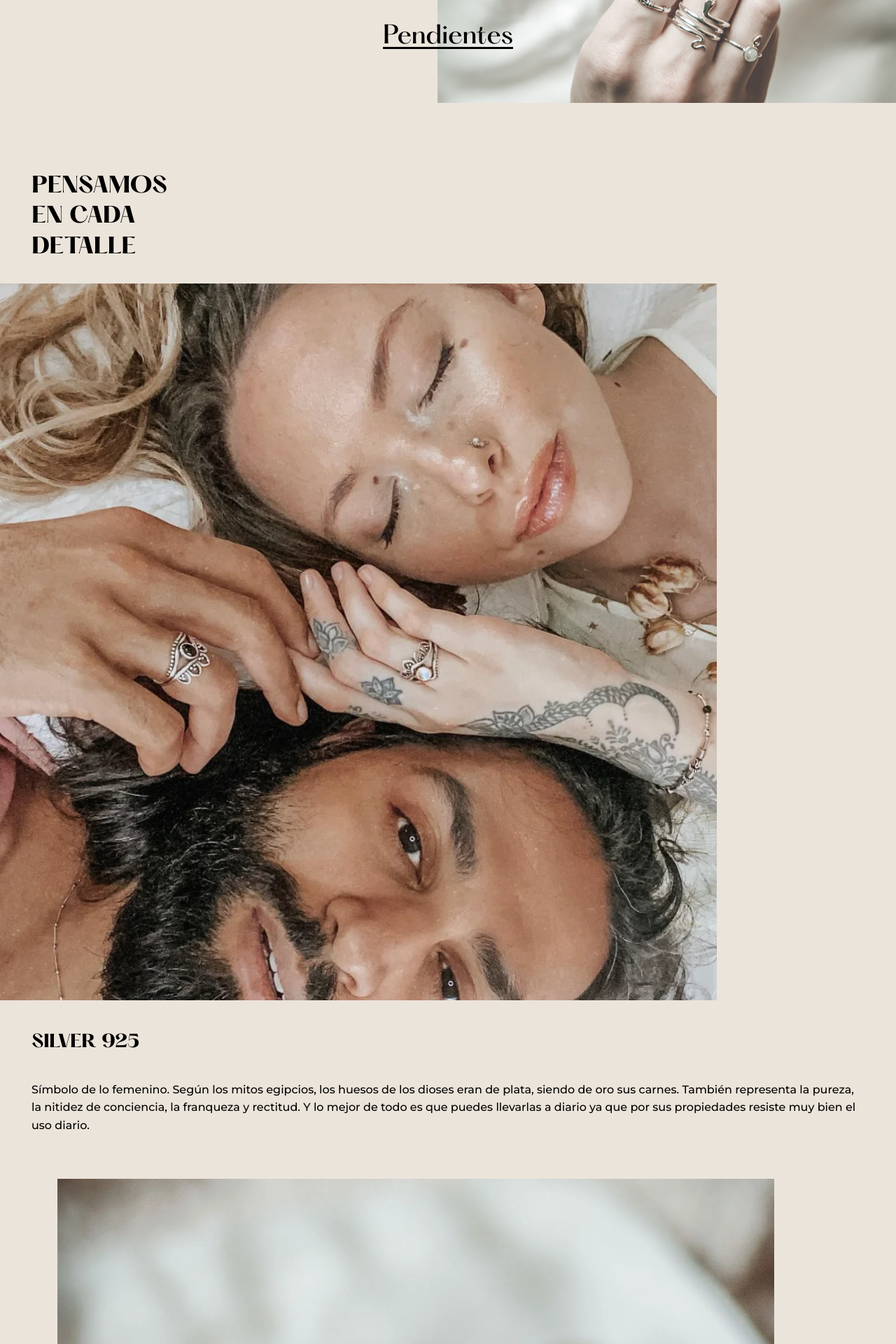
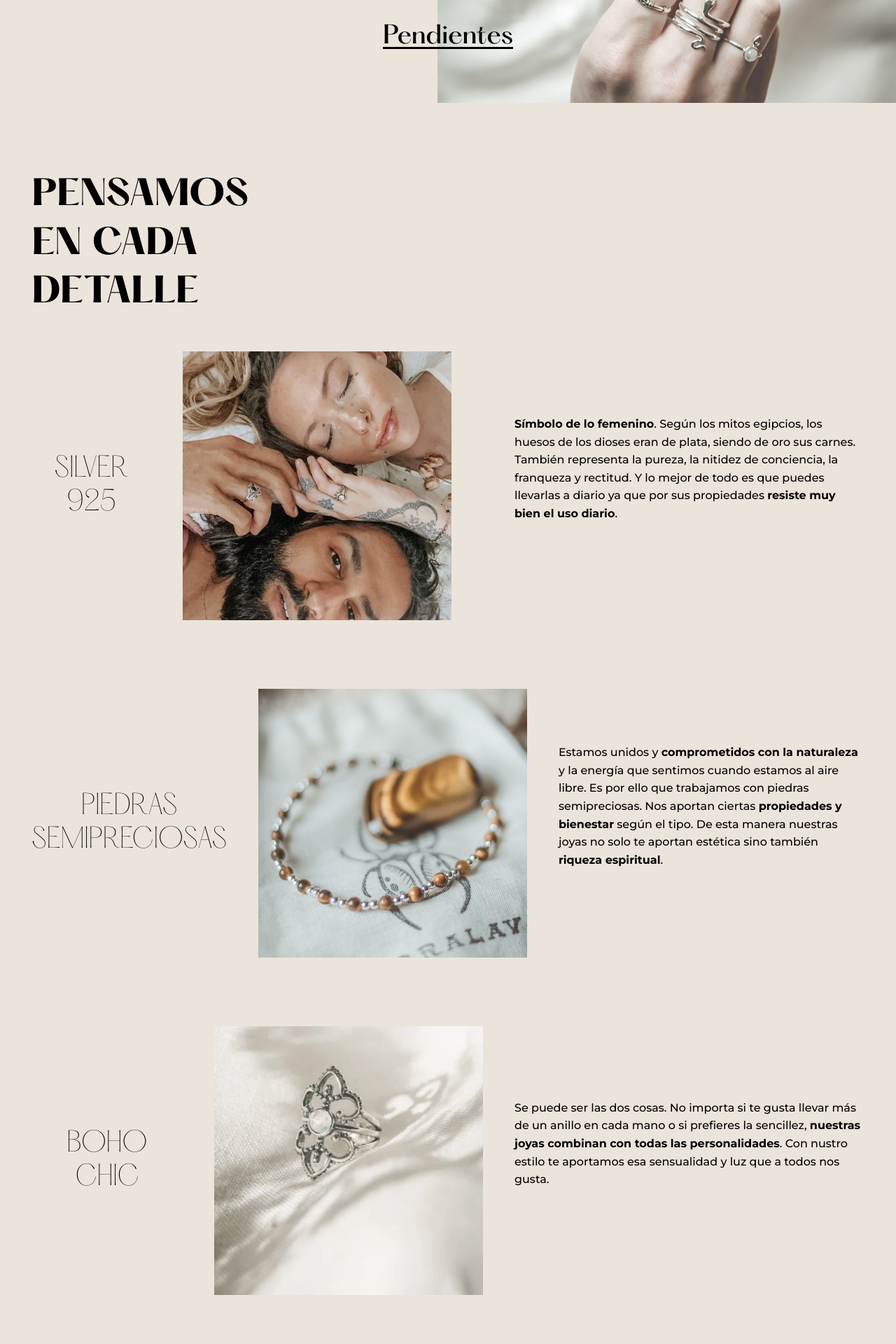
Before and after one commit to Binca-SA/terralava-beta, a PHP site: page / in a window 1280 px wide. Shown: the part 1608-3528 px from the top of the page at 70% size. Run offline with PHP 8.4, Linux system fonts and the light colour scheme; data that the repository does not hold is empty.

Commit message:
section home-values layout desktop

```diff
--- a/css/main.css
+++ b/css/main.css
@@ -848,6 +848,119 @@ body {
   font-size: 16px;
 }
 
+@media (min-width: 700px) {
+  .section-values__title {
+    font-size: 48px;
+  }
+  .section-values__container-silver {
+    display: -webkit-box;
+    display: -ms-flexbox;
+    display: flex;
+    -webkit-box-orient: horizontal;
+    -webkit-box-direction: normal;
+        -ms-flex-direction: row;
+            flex-direction: row;
+    -webkit-box-align: center;
+        -ms-flex-align: center;
+            align-items: center;
+    -webkit-box-pack: center;
+        -ms-flex-pack: center;
+            justify-content: center;
+    margin-bottom: 98px;
+  }
+  .section-values__container-silver__img {
+    width: 30%;
+    margin-left: 45px;
+  }
+  .section-values__container-silver__title {
+    -webkit-box-ordinal-group: 0;
+        -ms-flex-order: -1;
+            order: -1;
+    font-size: 38px;
+    text-align: center;
+    font-weight: 200;
+  }
+  .section-values__container-silver__text {
+    max-width: 500px;
+  }
+  .section-values__container-piedras {
+    display: -webkit-box;
+    display: -ms-flexbox;
+    display: flex;
+    -webkit-box-orient: horizontal;
+    -webkit-box-direction: normal;
+        -ms-flex-direction: row;
+            flex-direction: row;
+    -webkit-box-align: center;
+        -ms-flex-align: center;
+            align-items: center;
+    -webkit-box-pack: center;
+        -ms-flex-pack: center;
+            justify-content: center;
+    margin-bottom: 98px;
+  }
+  .section-values__container-piedras__img {
+    width: 30%;
+    margin-left: 45px;
+  }
+  .section-values__container-piedras__title {
+    -webkit-box-ordinal-group: 0;
+        -ms-flex-order: -1;
+            order: -1;
+    font-size: 38px;
+    text-align: center;
+    font-weight: 200;
+  }
+  .section-values__container-piedras__text {
+    max-width: 500px;
+  }
+  .section-values__container-boho {
+    display: -webkit-box;
+    display: -ms-flexbox;
+    display: flex;
+    -webkit-box-orient: horizontal;
+    -webkit-box-direction: normal;
+        -ms-flex-direction: row;
+            flex-direction: row;
+    -webkit-box-align: center;
+        -ms-flex-align: center;
+            align-items: center;
+    -webkit-box-pack: center;
+        -ms-flex-pack: center;
+            justify-content: center;
+    margin-bottom: 98px;
+  }
+  .section-values__container-boho__img {
+    width: 30%;
+    margin-left: 45px;
+  }
+  .section-values__container-boho__title {
+    -webkit-box-ordinal-group: 0;
+        -ms-flex-order: -1;
+            order: -1;
+    font-size: 38px;
+    text-align: center;
+    font-weight: 200;
+  }
+  .section-values__container-boho__text {
+    max-width: 500px;
+  }
+  .section-values__container-btn {
+    display: -webkit-box;
+    display: -ms-flexbox;
+    display: flex;
+    -webkit-box-pack: center;
+        -ms-flex-pack: center;
+            justify-content: center;
+    -webkit-box-align: center;
+        -ms-flex-align: center;
+            align-items: center;
+  }
+  .section-values__cta {
+    margin: 0;
+    font-size: 26px;
+  }
+}
 .grid-shop {
   margin-right: 1.2em;
   margin-left: 1.2em;
--- a/php/home.php
+++ b/php/home.php
@@ -42,19 +42,19 @@
         <div class="section-values__container-silver">
             <img class="section-values__container-silver__img" src="<?php echo $path; ?>images/home/values1.webp" alt="two models with rings in hand">
             <h5 class="section-values__container-silver__title margin-left-mob">SILVER 925</h5>
-            <p class="section-values__container-silver__text">Símbolo de lo femenino.
+            <p class="section-values__container-silver__text"><b>Símbolo de lo femenino</b>.
             Según los mitos egipcios, los huesos de los dioses eran de plata, siendo de oro sus carnes.
             También representa la pureza, la nitidez de conciencia, la franqueza y rectitud.
             Y lo mejor de todo es que puedes llevarlas a diario ya que
-            por sus propiedades resiste muy bien el uso diario.
+            por sus propiedades <b>resiste muy bien el uso diario</b>.
             </p>
         </div>
 
         <div class="section-values__container-piedras">
             <img class="section-values__container-piedras__img" src="<?php echo $path; ?>images/tienda/pulseras/alanis.webp" alt="elastic bracelet with tiger's eye stone, brown">
             <h5 class="section-values__container-piedras__title margin-left-mob">PIEDRAS SEMIPRECIOSAS</h5>
-            <p class="section-values__container-piedras__text exterior-margin">Estamos unidos y comprometidos con la naturaleza y la energía que sentimos cuando estamos al aire libre.
-            Es por ello que trabajamos con piedras semipreciosas. Nos aportan ciertas propiedades y bienestar según el tipo. De esta manera nuestras joyas no solo te aportan estética sino también riqueza espiritual.
+            <p class="section-values__container-piedras__text exterior-margin">Estamos unidos y <b>comprometidos con la naturaleza</b> y la energía que sentimos cuando estamos al aire libre.
+            Es por ello que trabajamos con piedras semipreciosas. Nos aportan ciertas <b>propiedades y bienestar</b> según el tipo. De esta manera nuestras joyas no solo te aportan estética sino también <b>riqueza espiritual</b>.
             </p>
         </div>
 
@@ -62,10 +62,11 @@
             <img class="section-values__container-boho__img" src="<?php echo $path; ?>images/test/imagen1.webp" alt="silver parrot flower necklace">
             <h5 class="section-values__container-boho__title margin-left-mob">BOHO CHIC</h5>
             <p class="section-values__container-boho__text">Se puede ser las dos cosas.
-            No importa si te gusta llevar más de un anillo en cada mano o si prefieres la sencillez, nuestras joyas combinan con todas las personalidades.
+            No importa si te gusta llevar más de un anillo en cada mano o si prefieres la sencillez, <b>nuestras joyas combinan con todas las personalidades</b>.
             Con nustro estilo te aportamos esa sensualidad y luz que a todos nos gusta.
             </p>
         </div>
+        <div class="section-values__container-btn">
             <button class="intro-home__cta cta-buttoms margin-left-mob">
                 <svg width="25" height="25" viewBox="0 0 48 48" fill="none" xmlns="http://www.w3.org/2000/svg">
                     <g clip-path="url(#clip0_341_45)">
@@ -78,6 +79,7 @@
                     </defs>
                 </svg>Descubrir Colección
             </button>
+        </div>
     </section>
 
     <section id="guia-de-tallas" class="section-sizeGuide section-margin-top">
--- a/sass/utilities/_mixins.scss
+++ b/sass/utilities/_mixins.scss
@@ -33,3 +33,23 @@
     font-size:$h5 ;
     line-height: 160.5%;
 }
+@mixin containers-values{
+        display: flex;
+        flex-direction: row;
+        align-items: center;
+        justify-content: center;
+        margin-bottom: $organism-margin-desk;
+        &__img{
+            width: 30%;
+            margin-left: $exterior-margen;
+        }
+        &__title{
+            order: -1;
+            font-size: $h5-desk;
+            text-align: center;
+            font-weight: 200;
+        }
+        &__text{
+            max-width:500px ;
+        }
+}
--- a/sass/views/_home.scss
+++ b/sass/views/_home.scss
@@ -476,3 +476,29 @@
     }
 
 }
+@media (min-width:700px){
+    .section-values{
+        &__title{
+            font-size: $h3-desk;
+        }
+        &__container-silver{
+            @include containers-values;
+        }
+        &__container-piedras{
+            @include containers-values;
+
+        }
+        &__container-boho{
+            @include containers-values;
+        }
+        &__container-btn{
+            display: flex;
+            justify-content: center;
+            align-items: center;
+        }
+        &__cta{
+            margin: 0;
+            font-size:$cta-desk ;
+        }
+    }
+}
```
Also changed, not shown: sass/theme/_helpers.scss (line endings or trailing spaces). Lines whose indentation alone changed are shown as unchanged.
